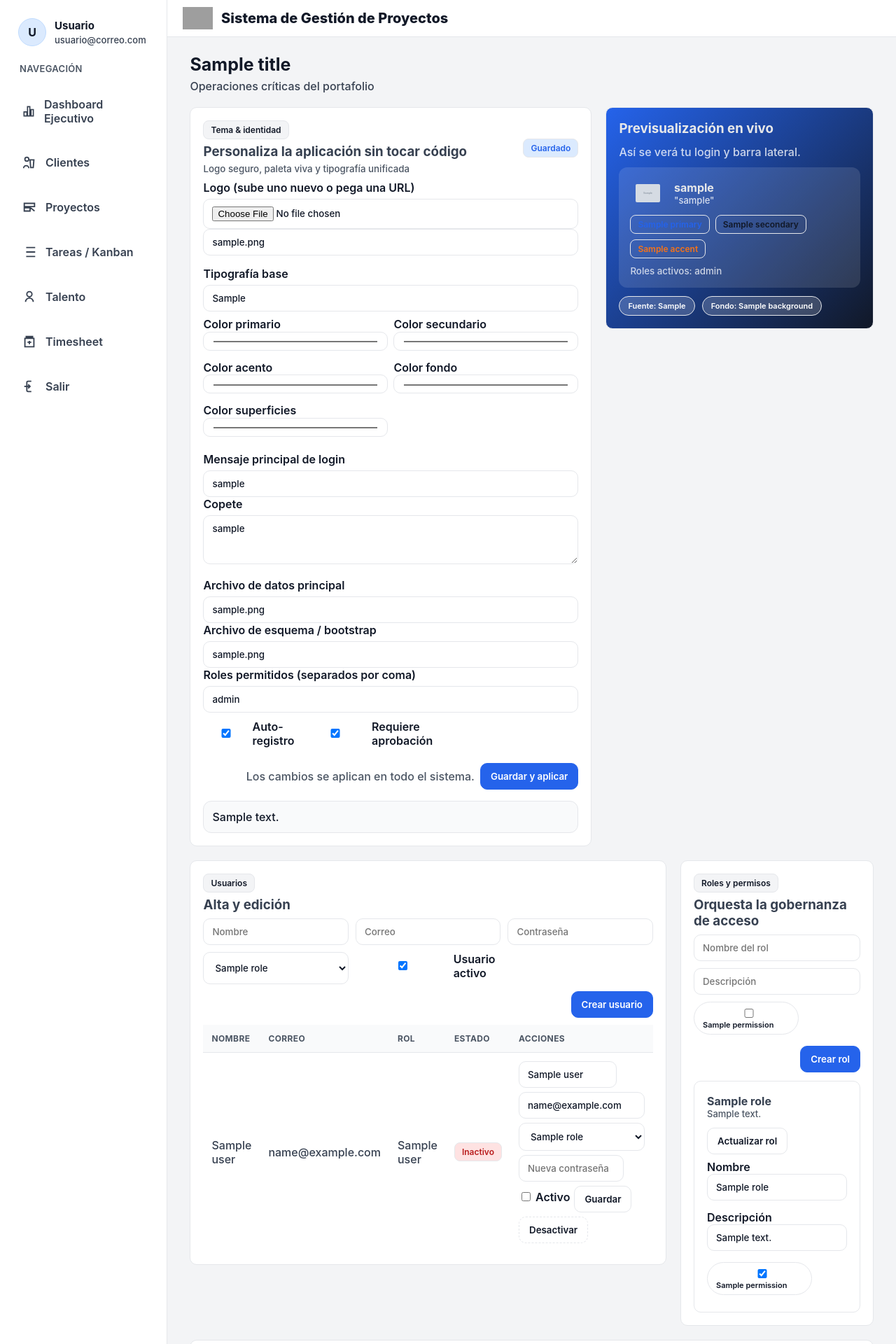
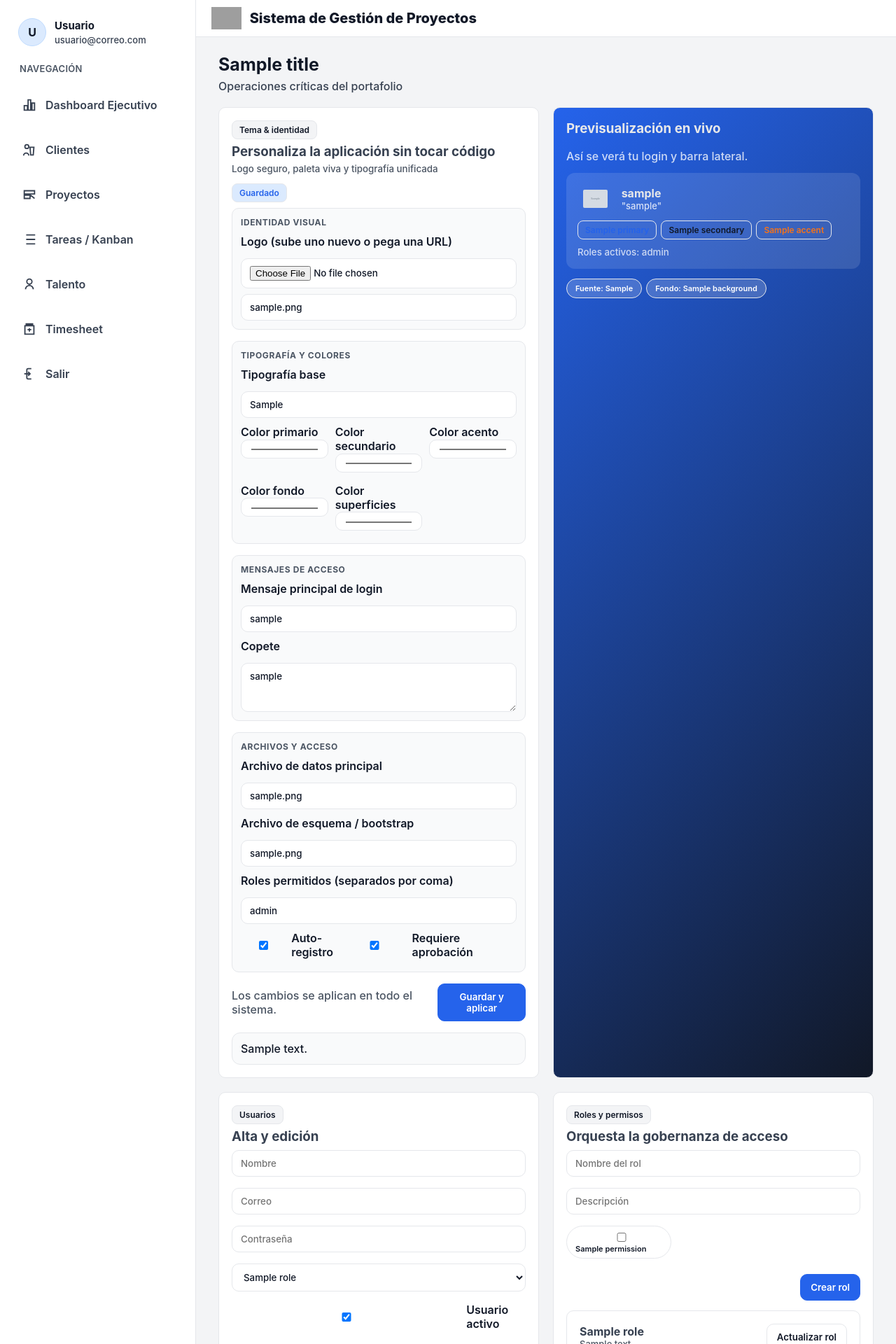
Before and after one commit to doriangomez/adminprojects, a PHP site: template src/Views/config/index.php in a window 1280 px wide. Shown: the top 1920 px of the page at 70% size. Run offline with PHP 8.4, Linux system fonts and the light colour scheme; data comes from the database, SQL or seed files in the repository; the template is opened without the code that fills it: most values are stand-ins (such as "Sample title", 1, 10 or a date in 2020); grey boxes marked "Sample" are stand-in pictures; grey boxes are pictures that could not be loaded.

Commit message:
Refine config layout spacing

```diff
--- a/src/Views/config/index.php
+++ b/src/Views/config/index.php
@@ -1,5 +1,5 @@
-<section class="section-grid twothirds">
-    <div class="card">
+<section class="section-grid config-columns">
+    <div class="card stretch">
         <div class="toolbar">
             <div>
                 <p class="badge neutral" style="margin:0;">Tema & identidad</p>
@@ -10,16 +10,23 @@
                 <span class="badge success">Guardado</span>
             <?php endif; ?>
         </div>
-        <form method="POST" action="/project/public/config/theme" enctype="multipart/form-data" class="grid" style="grid-template-columns: repeat(auto-fit, minmax(260px, 1fr)); gap:16px;">
-            <div>
+        <div class="card-content">
+            <form method="POST" action="/project/public/config/theme" enctype="multipart/form-data" class="config-form-grid">
+                <div class="form-block">
+                    <span class="section-label">Identidad visual</span>
+                    <div class="input-stack">
                         <label>Logo (sube uno nuevo o pega una URL)</label>
                         <input type="file" name="logo_file" accept="image/*">
                         <input name="logo" value="<?= htmlspecialchars($configData['theme']['logo']) ?>" placeholder="https://...png">
                     </div>
-            <div>
+                </div>
+                <div class="form-block">
+                    <span class="section-label">Tipografía y colores</span>
+                    <div class="input-stack">
                         <label>Tipografía base</label>
                         <input name="font_family" value="<?= htmlspecialchars($configData['theme']['font_family']) ?>" placeholder="'Inter', sans-serif">
-                <div style="display:grid; grid-template-columns: repeat(2, minmax(0,1fr)); gap:8px; margin-top:8px;">
+                    </div>
+                    <div class="palette-grid">
                         <label>Color primario<input type="color" name="primary" value="<?= htmlspecialchars($configData['theme']['primary']) ?>"></label>
                         <label>Color secundario<input type="color" name="secondary" value="<?= htmlspecialchars($configData['theme']['secondary']) ?>"></label>
                         <label>Color acento<input type="color" name="accent" value="<?= htmlspecialchars($configData['theme']['accent']) ?>"></label>
@@ -27,31 +34,43 @@
                         <label>Color superficies<input type="color" name="surface" value="<?= htmlspecialchars($configData['theme']['surface']) ?>"></label>
                     </div>
                 </div>
-            <div>
+                <div class="form-block">
+                    <span class="section-label">Mensajes de acceso</span>
+                    <div class="input-stack">
                         <label>Mensaje principal de login</label>
                         <input name="login_hero" value="<?= htmlspecialchars($configData['theme']['login_hero']) ?>" placeholder="Titular inspirador">
+                    </div>
+                    <div class="input-stack">
                         <label>Copete</label>
                         <textarea name="login_message" rows="3"><?= htmlspecialchars($configData['theme']['login_message']) ?></textarea>
                     </div>
-            <div>
+                </div>
+                <div class="form-block">
+                    <span class="section-label">Archivos y acceso</span>
+                    <div class="input-stack">
                         <label>Archivo de datos principal</label>
                         <input name="data_file" value="<?= htmlspecialchars($configData['master_files']['data_file']) ?>" required>
+                    </div>
+                    <div class="input-stack">
                         <label>Archivo de esquema / bootstrap</label>
                         <input name="schema_file" value="<?= htmlspecialchars($configData['master_files']['schema_file']) ?>" required>
+                    </div>
+                    <div class="input-stack">
                         <label>Roles permitidos (separados por coma)</label>
                         <input name="roles" value="<?= htmlspecialchars(implode(', ', $configData['access']['roles'])) ?>">
-                <div style="display:flex; gap:12px; margin-top:10px; align-items:center; flex-wrap:wrap;">
-                    <label style="display:flex; gap:6px; align-items:center;">
+                    </div>
+                    <div class="option-row">
+                        <label class="option">
                             <input type="checkbox" name="allow_self_registration" <?= $configData['access']['user_management']['allow_self_registration'] ? 'checked' : '' ?>>
                             Auto-registro
                         </label>
-                    <label style="display:flex; gap:6px; align-items:center;">
+                        <label class="option">
                             <input type="checkbox" name="require_approval" <?= $configData['access']['user_management']['require_approval'] ? 'checked' : '' ?>>
                             Requiere aprobación
                         </label>
                     </div>
                 </div>
-            <div style="display:flex; justify-content:flex-end; align-items:center; gap:8px; grid-column: 1 / -1;">
+                <div class="form-footer">
                     <span class="text-muted">Los cambios se aplican en todo el sistema.</span>
                     <button class="btn primary" type="submit">Guardar y aplicar</button>
                 </div>
@@ -62,29 +81,32 @@
                 <?php endif; ?>
             </form>
         </div>
+    </div>
 
-    <div class="card card-overlay" style="background: linear-gradient(135deg, var(--primary), var(--secondary)); color: color-mix(in srgb, white 90%, var(--secondary) 10%);">
-        <div style="position:relative; display:flex; flex-direction:column; gap:12px;">
+    <div class="card card-overlay stretch" style="background: linear-gradient(135deg, var(--primary), var(--secondary)); color: color-mix(in srgb, white 90%, var(--secondary) 10%);">
+        <div class="card-content" style="position:relative;">
+            <div class="toolbar" style="margin-bottom:4px;">
                 <h3 style="margin:0;">Previsualización en vivo</h3>
-            <p style="margin:0; color: color-mix(in srgb, white 78%, transparent);">Así se verá tu login y barra lateral.</p>
-            <div style="background: color-mix(in srgb, white 12%, transparent); padding:16px; border-radius:12px; display:flex; flex-direction:column; gap:10px;">
+            </div>
+            <p class="text-muted" style="color: color-mix(in srgb, white 78%, transparent); margin:0;">Así se verá tu login y barra lateral.</p>
+            <div class="preview-pane">
                 <?php if(!empty($configData['theme']['logo'])): ?>
-                    <div style="display:flex; align-items:center; gap:12px;">
-                        <img src="<?= htmlspecialchars($configData['theme']['logo']) ?>" alt="Logo" style="height:42px; background:var(--panel); padding:8px; border-radius:10px; box-shadow:0 8px 20px var(--glow);">
+                    <div class="preview-header">
+                        <img src="<?= htmlspecialchars($configData['theme']['logo']) ?>" alt="Logo" class="preview-logo">
                         <div>
                             <strong><?= htmlspecialchars($configData['theme']['login_hero']) ?></strong>
-                            <div style="color: color-mix(in srgb, white 80%, transparent); font-size:13px;">"<?= htmlspecialchars($configData['theme']['login_message']) ?>"</div>
+                            <div class="preview-subtitle">"<?= htmlspecialchars($configData['theme']['login_message']) ?>"</div>
                         </div>
                     </div>
                 <?php endif; ?>
-                <div style="display:flex; gap:8px; flex-wrap:wrap;">
+                <div class="pillset">
                     <span class="badge" style="background:var(--panel); color: var(--primary);"><?= htmlspecialchars($configData['theme']['primary']) ?></span>
                     <span class="badge" style="background:var(--panel); color: var(--secondary);"><?= htmlspecialchars($configData['theme']['secondary']) ?></span>
                     <span class="badge" style="background:var(--panel); color: var(--accent);"><?= htmlspecialchars($configData['theme']['accent']) ?></span>
                 </div>
-                <small style="color: color-mix(in srgb, white 75%, transparent);">Roles activos: <?= htmlspecialchars(implode(' · ', $configData['access']['roles'])) ?></small>
+                <small style="color: color-mix(in srgb, white 75%, transparent);">Roles activos: <?= htmlspecialchars(implode('· ', $configData['access']['roles'])) ?></small>
             </div>
-            <div style="display:flex; gap:10px; flex-wrap:wrap;">
+            <div class="pillset">
                 <span class="pill" style="background: color-mix(in srgb, white 18%, transparent); color:white;">Fuente: <?= htmlspecialchars($configData['theme']['font_family']) ?></span>
                 <span class="pill" style="background: color-mix(in srgb, white 18%, transparent); color:white;">Fondo: <?= htmlspecialchars($configData['theme']['background']) ?></span>
             </div>
@@ -92,15 +114,16 @@
     </div>
 </section>
 
-<section class="section-grid wide">
-    <div class="card">
+<section class="section-grid config-columns">
+    <div class="card stretch">
         <div class="toolbar">
             <div>
                 <p class="badge neutral" style="margin:0;">Usuarios</p>
                 <h3 style="margin:6px 0 0 0;">Alta y edición</h3>
             </div>
         </div>
-        <form method="POST" action="/project/public/config/users/create" class="grid" style="grid-template-columns: repeat(auto-fit, minmax(200px, 1fr)); gap:10px;">
+        <div class="card-content">
+            <form method="POST" action="/project/public/config/users/create" class="config-form-grid">
                 <input name="name" placeholder="Nombre" required>
                 <input name="email" type="email" placeholder="Correo" required>
                 <input name="password" type="password" placeholder="Contraseña" required>
@@ -109,14 +132,16 @@
                         <option value="<?= (int) $role['id'] ?>"><?= htmlspecialchars($role['nombre']) ?></option>
                     <?php endforeach; ?>
                 </select>
-            <label style="display:flex; gap:6px; align-items:center;">
+                <label class="option">
                     <input type="checkbox" name="active" checked>
                     Usuario activo
                 </label>
-            <div style="grid-column: 1 / -1; text-align:right;">
+                <div class="form-footer">
+                    <div></div>
                     <button class="btn primary" type="submit">Crear usuario</button>
                 </div>
             </form>
+            <div class="table-wrapper">
                 <table>
                     <thead>
                         <tr><th>Nombre</th><th>Correo</th><th>Rol</th><th>Estado</th><th>Acciones</th></tr>
@@ -134,8 +159,9 @@
                                         <span class="badge danger">Inactivo</span>
                                     <?php endif; ?>
                                 </td>
-                        <td style="display:flex; gap:6px; flex-wrap:wrap;">
-                            <form method="POST" action="/project/public/config/users/update" style="display:flex; gap:6px; flex-wrap:wrap; align-items:center;">
+                                <td>
+                                    <div class="table-actions">
+                                        <form method="POST" action="/project/public/config/users/update" class="inline">
                                             <input type="hidden" name="id" value="<?= (int) $user['id'] ?>">
                                             <input name="name" value="<?= htmlspecialchars($user['name']) ?>" style="width:140px;">
                                             <input name="email" value="<?= htmlspecialchars($user['email']) ?>" style="width:180px;">
@@ -145,7 +171,7 @@
                                                 <?php endforeach; ?>
                                             </select>
                                             <input name="password" type="password" placeholder="Nueva contraseña" style="width:150px;">
-                                <label style="display:flex; gap:4px; align-items:center;">
+                                            <label class="option compact">
                                                 <input type="checkbox" name="active" <?= ((int)$user['active'] === 1) ? 'checked' : '' ?>>
                                                 Activo
                                             </label>
@@ -155,24 +181,28 @@
                                             <input type="hidden" name="id" value="<?= (int) $user['id'] ?>">
                                             <button class="btn ghost" type="submit">Desactivar</button>
                                         </form>
+                                    </div>
                                 </td>
                             </tr>
                         <?php endforeach; ?>
                     </tbody>
                 </table>
             </div>
+        </div>
+    </div>
 
-    <div class="card">
+    <div class="card stretch">
         <div class="toolbar">
             <div>
                 <p class="badge neutral" style="margin:0;">Roles y permisos</p>
                 <h3 style="margin:6px 0 0 0;">Orquesta la gobernanza de acceso</h3>
             </div>
         </div>
-        <form method="POST" action="/project/public/config/roles/create" class="grid" style="grid-template-columns: repeat(auto-fit, minmax(220px, 1fr)); gap:10px; margin-bottom:12px;">
+        <div class="card-content">
+            <form method="POST" action="/project/public/config/roles/create" class="config-form-grid">
                 <input name="nombre" placeholder="Nombre del rol" required>
                 <input name="descripcion" placeholder="Descripción">
-            <div style="grid-column:1 / -1; display:flex; gap:8px; flex-wrap:wrap;">
+                <div class="pillset full-span">
                     <?php foreach($permissions as $permission): ?>
                         <label class="pill" style="background: var(--soft-secondary); border: 1px solid var(--border);">
                             <input type="checkbox" name="permissions[]" value="<?= (int) $permission['id'] ?>">
@@ -180,13 +210,14 @@
                         </label>
                     <?php endforeach; ?>
                 </div>
-            <div style="grid-column:1 / -1; text-align:right;">
+                <div class="form-footer">
+                    <div></div>
                     <button class="btn primary" type="submit">Crear rol</button>
                 </div>
             </form>
-        <div style="display:flex; flex-direction:column; gap:10px;">
+            <div class="card-stack">
                 <?php foreach($roles as $role): ?>
-                <form method="POST" action="/project/public/config/roles/update" class="card subtle-card">
+                    <form method="POST" action="/project/public/config/roles/update" class="card subtle-card stretch">
                         <input type="hidden" name="id" value="<?= (int) $role['id'] ?>">
                         <div class="toolbar">
                             <div>
@@ -195,11 +226,11 @@
                             </div>
                             <button class="btn secondary" type="submit">Actualizar rol</button>
                         </div>
-                    <div class="grid" style="grid-template-columns: repeat(auto-fit, minmax(200px, 1fr)); gap:8px;">
+                        <div class="config-form-grid tight">
                             <label>Nombre<input name="nombre" value="<?= htmlspecialchars($role['nombre']) ?>"></label>
                             <label>Descripción<input name="descripcion" value="<?= htmlspecialchars($role['descripcion'] ?? '') ?>"></label>
                         </div>
-                    <div style="display:flex; gap:8px; flex-wrap:wrap; margin-top:10px;">
+                        <div class="pillset">
                             <?php foreach($permissions as $permission): ?>
                                 <?php $assigned = array_filter($role['permissions'], fn($p) => (int)$p['id'] === (int)$permission['id']); ?>
                                 <label class="pill" style="background: var(--panel); border: 1px solid var(--border);">
@@ -212,9 +243,10 @@
                 <?php endforeach; ?>
             </div>
         </div>
+    </div>
 </section>
 
-<section class="card">
+<section class="card stretch">
     <div class="toolbar">
         <div>
             <p class="badge neutral" style="margin:0;">Archivos maestros</p>
@@ -222,23 +254,26 @@
         </div>
         <small style="color: var(--muted);">CRUD seguro sobre catálogos base</small>
     </div>
-    <div class="grid" style="grid-template-columns: repeat(auto-fit, minmax(260px, 1fr)); gap:12px;">
+    <div class="config-columns cards-grid">
         <?php foreach($masterData as $table => $items): ?>
-            <div class="card subtle-card">
+            <div class="card subtle-card stretch">
                 <div class="toolbar">
                     <div>
                         <p class="badge neutral" style="margin:0;"><?= htmlspecialchars($table) ?></p>
                         <h4 style="margin:4px 0 0 0;"><?= ucwords(str_replace('_', ' ', $table)) ?></h4>
                     </div>
                 </div>
-                <form method="POST" action="/project/public/config/master-files/create" class="grid" style="grid-template-columns: repeat(auto-fit, minmax(120px, 1fr)); gap:8px;">
+                <div class="card-content">
+                    <form method="POST" action="/project/public/config/master-files/create" class="config-form-grid tight">
                         <input type="hidden" name="table" value="<?= htmlspecialchars($table) ?>">
                         <input name="code" placeholder="Código" required>
                         <input name="label" placeholder="Etiqueta" required>
-                    <div style="grid-column:1 / -1; text-align:right;">
+                        <div class="form-footer">
+                            <div></div>
                             <button class="btn primary" type="submit">Agregar</button>
                         </div>
                     </form>
+                    <div class="table-wrapper">
                         <table>
                             <thead><tr><th>Código</th><th>Etiqueta</th><th></th></tr></thead>
                             <tbody>
@@ -246,8 +281,9 @@
                                     <tr>
                                         <td><?= htmlspecialchars($item['code']) ?></td>
                                         <td><?= htmlspecialchars($item['label']) ?></td>
-                                <td style="display:flex; gap:6px;">
-                                    <form method="POST" action="/project/public/config/master-files/update" class="inline" style="gap:6px;">
+                                        <td>
+                                            <div class="table-actions">
+                                                <form method="POST" action="/project/public/config/master-files/update" class="inline">
                                                     <input type="hidden" name="table" value="<?= htmlspecialchars($table) ?>">
                                                     <input type="hidden" name="id" value="<?= (int) $item['id'] ?>">
                                                     <input name="code" value="<?= htmlspecialchars($item['code']) ?>" style="width:90px;">
@@ -259,12 +295,15 @@
                                                     <input type="hidden" name="id" value="<?= (int) $item['id'] ?>">
                                                     <button class="btn ghost" type="submit">Borrar</button>
                                                 </form>
+                                            </div>
                                         </td>
                                     </tr>
                                 <?php endforeach; ?>
                             </tbody>
                         </table>
                     </div>
+                </div>
+            </div>
         <?php endforeach; ?>
     </div>
 </section>
--- a/src/Views/layout/header.php
+++ b/src/Views/layout/header.php
@@ -178,8 +178,27 @@ $normalizedPath = str_starts_with($requestPath, $basePath)
         .section-grid { display:grid; gap:20px; align-items:start; }
         .section-grid.twothirds { grid-template-columns: 3fr 2fr; }
         .section-grid.wide { grid-template-columns: 2fr 3fr; }
+        .config-columns { display:grid; gap:20px; grid-template-columns: repeat(auto-fit, minmax(320px, 1fr)); align-items:stretch; }
         .grid { display: grid; grid-template-columns: repeat(auto-fit, minmax(220px, 1fr)); gap: 14px; }
         .grid.tight { gap: 10px; }
+        .config-form-grid { display:grid; grid-template-columns: repeat(auto-fit, minmax(240px, 1fr)); gap:16px; align-items:start; }
+        .config-form-grid.tight { grid-template-columns: repeat(auto-fit, minmax(200px, 1fr)); gap:12px; }
+        .card.stretch { height:100%; display:flex; flex-direction:column; }
+        .card .card-content { display:flex; flex-direction:column; gap:14px; flex:1; }
+        .form-block { display:flex; flex-direction:column; gap:10px; padding:12px; border:1px solid var(--border); border-radius:10px; background: rgb(249, 250, 251); }
+        .section-label { font-size:12px; letter-spacing:0.05em; text-transform:uppercase; color: var(--muted); font-weight:700; }
+        .input-stack { display:flex; flex-direction:column; gap:8px; }
+        .palette-grid { display:grid; grid-template-columns: repeat(auto-fit, minmax(120px, 1fr)); gap:10px; }
+        .option-row { display:flex; gap:12px; flex-wrap:wrap; }
+        .option { display:flex; align-items:center; gap:8px; font-weight:600; color: var(--text-strong); }
+        .option.compact { gap:4px; font-size:13px; }
+        .form-footer { display:flex; justify-content:space-between; align-items:center; gap:12px; grid-column:1 / -1; }
+        .card-stack { display:flex; flex-direction:column; gap:12px; }
+        .cards-grid { align-items:stretch; }
+        .preview-pane { background: color-mix(in srgb, white 12%, transparent); padding:16px; border-radius:12px; display:flex; flex-direction:column; gap:10px; }
+        .preview-header { display:flex; align-items:center; gap:12px; }
+        .preview-logo { height:42px; background:var(--panel); padding:8px; border-radius:10px; box-shadow:0 8px 20px var(--glow); }
+        .preview-subtitle { color: color-mix(in srgb, white 80%, transparent); font-size:13px; }
         .card {
             background: var(--surface);
             border: 1px solid var(--border);
```
Lines whose indentation alone changed are shown as unchanged.
